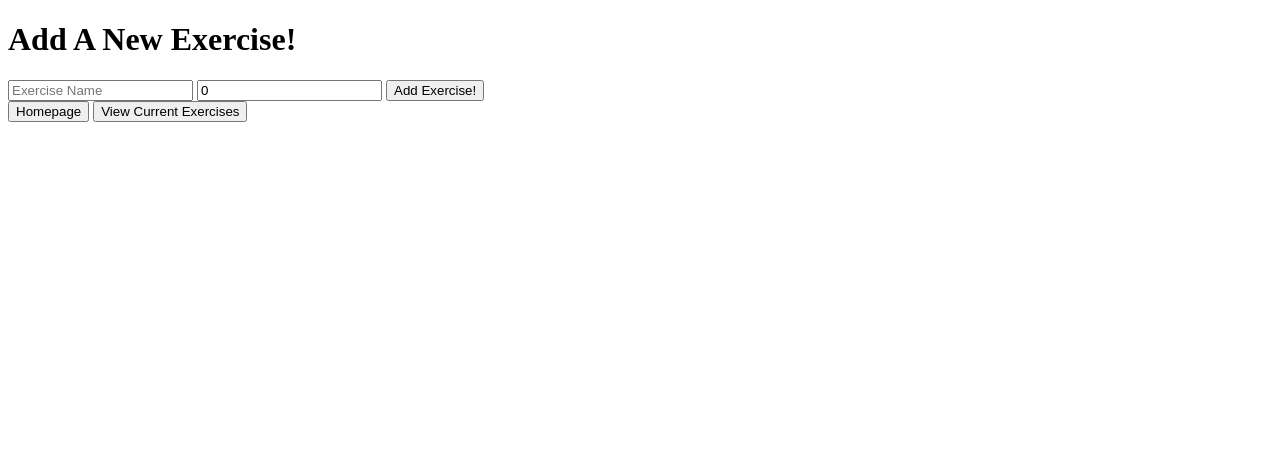
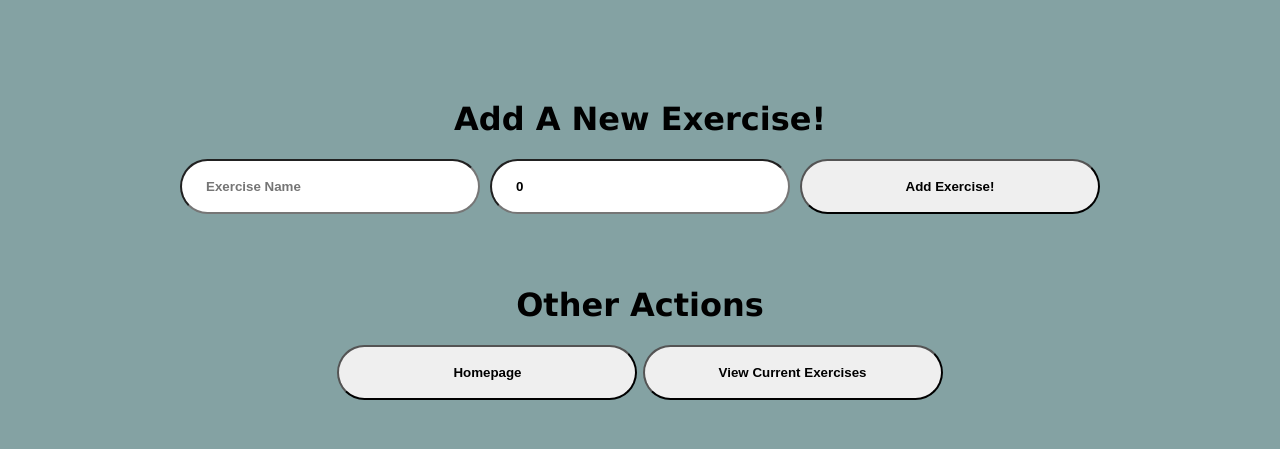
Before and after one commit to KanavBal/Personal_Projects, a Django app: page /tracker/new_exercise in a window 1280 px wide. Shown: the top 449 px of the page. Run offline with Django 5.2, Linux system fonts and the light colour scheme; data comes from the database, SQL or seed files in the repository; both versions use the stored data as it was after the commit.

Commit message:
Started adding CSS to webpages

```diff
--- a/web_based_workout_tracker/tracker/static/tracker/exercise.js
+++ b/web_based_workout_tracker/tracker/static/tracker/exercise.js
@@ -1,10 +1,20 @@
 
 // Hiding the list of exercises by defult and showing them when button is clicked
 document.addEventListener('DOMContentLoaded', function(){
-    document.querySelector('#current').style.display = 'none';
+    document.querySelector('#exercises').style.display = 'none';
+    let view = false;
     let viewButton = document.querySelector('#view');
     viewButton.onclick = function(){
-        document.querySelector('#current').style.display = 'block';
+        if (view == false) {
+            document.querySelector('#exercises').style.display = 'block';
+            viewButton.innerHTML = 'Hide Current Exercises';
+            view = true;
+        }
+        else{
+            document.querySelector('#exercises').style.display = 'none';
+            viewButton.innerHTML = 'View Current Exercises';
+            view = false;
+        }
     }
 
 });
--- /dev/null
+++ b/web_based_workout_tracker/tracker/static/tracker/new_exercise.css
@@ -0,0 +1,82 @@
+
+body {
+    background-color:rgb(132, 162, 163);
+    color: black;
+    text-align: center;
+    font-family: 'Lucida Sans', 'Lucida Sans Regular', 'Lucida Grande', 'Lucida Sans Unicode', Geneva, Verdana, sans-serif;
+    margin-top: 100px;
+}
+
+
+input,#addButton {
+    box-sizing: border-box;
+    width: 300px;
+    height: 55px;
+    padding: 12px 24px;
+    border-radius: 999px;
+    font-weight: bolder;
+}
+
+#addButton {
+    display: flex;
+    align-items: center;
+    justify-content: center;
+}
+
+form {
+    display: flex;
+    flex-direction: row;
+    align-items: center;
+    gap: 10px;
+    justify-content: center;
+}
+
+.buttons{
+    box-sizing: border-box;
+    width: 300px;
+    height: 55px;
+    padding: 12px 24px;
+    border-radius: 999px;
+    font-weight: bolder;
+}
+
+#otherButtons {
+    padding: 50px;
+}
+
+
+
+.buttons:hover {
+    background-color:rgb(201, 200, 200);
+}
+.buttons:active {
+    background-color:darkgray;
+    color:whitesmoke;
+}
+
+#addButton:hover {
+    background-color:rgb(201, 200, 200);
+}
+addButton:active {
+    background-color:darkgray;
+    color:whitesmoke;
+}
+
+table {
+    margin: 20px auto;
+    border-collapse: collapse;
+    width: auto;
+}
+
+th,
+td {
+    padding: 5px 20px;
+    text-align: left;
+    white-space: nowrap;
+}
+
+th {
+    padding-top: 25px;
+    font-weight: bold;
+    text-align:left;
+}
--- a/web_based_workout_tracker/tracker/templates/tracker/new_exercise.html
+++ b/web_based_workout_tracker/tracker/templates/tracker/new_exercise.html
@@ -4,6 +4,9 @@
     <head>
         <title>Add a new exerise</title>
         <script src="{% static 'tracker/exercise.js' %}"></script>
+        <link rel="stylesheet" href="{% static 'tracker/new_exercise.css' %}">
+    </head>
+
     </head>
     <body>
         <h1>Add A New Exercise!</h1>
@@ -13,18 +16,38 @@
 
             <input type="text" placeholder="Exercise Name" name="exercise_name">
             <input type="number" placeholder="Personal Best" name="exercise_pb" value="0">
-            <button type="submit">Add Exercise!</button>
+            <button id="addButton" type="submit" >Add Exercise!</button>
 
         </form>
-        <a href="{%url 'tracker:index'%}"><button id="home">Homepage</button></a>
-        <button id="view">View Current Exercises</button>
-        <div id="current">
+
+
+        <div id="otherButtons">
+            <h1>Other Actions</h1>
+            <a href="{%url 'tracker:index'%}"><button class="buttons" id="home">Homepage</button></a>
+            <button class="buttons" id="view">View Current Exercises</button>
+        </div>
+
+
+        <div id="exercises">
             <h1>Here are your current exercises:</h1>
-            <ul>
-                {%for exercise in exercises%}
-                    <li>{{exercise}}</li>
-                {%endfor%}
-            </ul>
+            <table>
+                <thead>
+                    <tr>
+                        <th>Exercise</th>
+                        <th>Personal Best</th>
+                    </tr>
+                </thead>
+                <tbody>
+                    {%for exercise in exercises%}
+                        <tr>
+                            <td>{{exercise.name}}</td>
+                            <td>{{exercise.pb}}</td>
+                        </tr>
+                    {%endfor%}
+                </tbody>
+
+            </table>
+
         </div>
 
 
--- a/web_based_workout_tracker/tracker/views.py
+++ b/web_based_workout_tracker/tracker/views.py
@@ -50,9 +50,7 @@ def view_workout(request):
     data = []
     for workout in workouts:
         sets = WorkoutEntry.objects.filter(workout=workout)
-
         data.append({"date":workout.date, "sets":sets})
-
 
     return render(request,"tracker/view_workout.html", {
         "workouts": data
```
Also changed, not shown: web_based_workout_tracker/tracker/static/tracker/index.css (added, +40 -0 lines), web_based_workout_tracker/tracker/templates/tracker/index.html (+9 -5 lines), web_based_workout_tracker/db.sqlite3.
